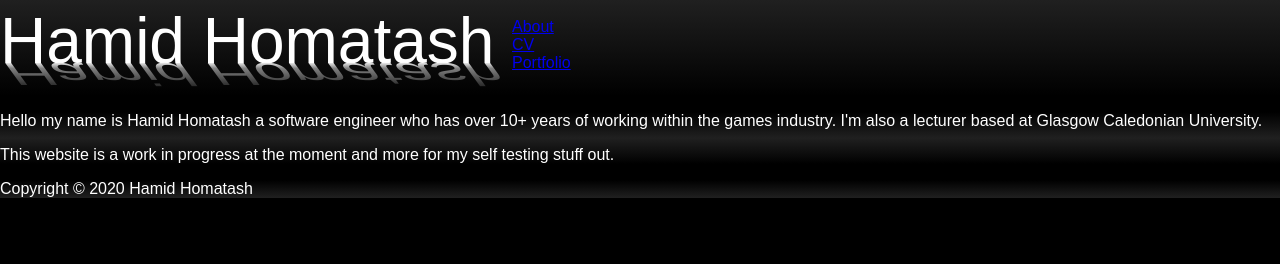
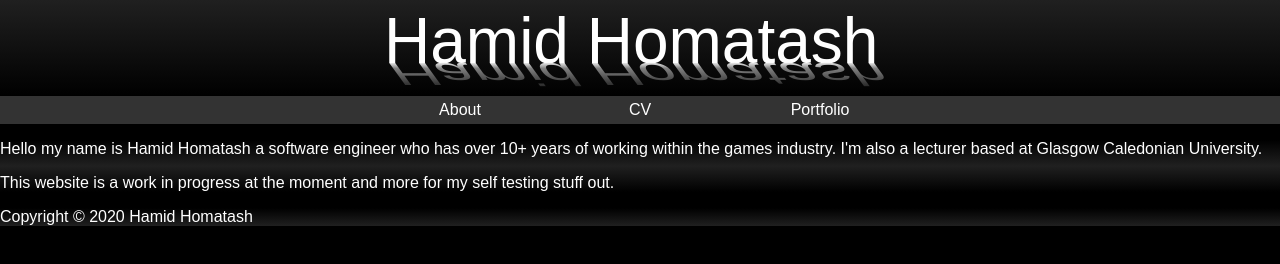
Before and after one commit to hamidhomatash/hamidhomatash.github.io, a plain HTML site: page index.html in a window 1280 px wide. Drawn offline with Linux system fonts and the light colour scheme.

Commit message:
Changed to using flexboxes as couldn't get layout to react as wanted

```diff
--- a/index.html
+++ b/index.html
@@ -3,16 +3,16 @@
 	<head>
 		<meta charset="utf-8" />
 		<meta http-equiv="Content-Type" content="text/html; charset=utf-8" />
+		<meta name="viewport" content="width=device-width, initial-scale=1">
 		<link rel="stylesheet" type="text/css" href="style.css">
 		<title>Hamid Homatash</title>
 	</head>
 	<body>
 
-		<div id="header" class="row">
-			<div class="column">
+		<div id="header">
 			<a href="index.html">
 				<svg xmlns="http://www.w3.org/2000/svg" width="512" height="96">
-						<text class="nameLogo" fill="currentColor" font-size="64" x="0" y="63" >Hamid Homatash</text>
+					<text class="nameText" fill="currentColor" font-size="64" x="0" y="63" >Hamid Homatash</text>
 					Hamid Homatash
 					<svg width="100%" height="100%">
 						<defs>
@@ -22,19 +22,18 @@
 								<stop offset="100%" style="stop-color:rgb(255,255,255);stop-opacity:1" />
 							</linearGradient>
 						</defs>
-							<text class="nameLogo" fill="url('#name_gradient')" font-size="64" x="0" y="95" transform="scale(1,-0.5) translate(34.5, -221) skewX(-20)">Hamid Homatash</text>
+						<text class="nameText" fill="url('#name_gradient')" font-size="64" x="0" y="95" transform="scale(1,-0.5) translate(34.5, -221) skewX(-20)">Hamid Homatash</text>
 					</svg>
 				</svg>
 			</a>
 		</div>
 
-			<div class="column">
-				<br/>
-				<a href="index.html" class="row">About</a>
-				<a href="index.html" class="row">CV</a>
-				<a href="index.html" class="row">Portfolio</a>
+		<div class="navbar">
+			<a href="index.html" class="column">About</a>
+			<a href="index.html" class="column">CV</a>
+			<a href="index.html" class="column">Portfolio</a>
 		</div>
-		</div>
+
 
 		<div id="content">
 			<p>
--- a/style.css
+++ b/style.css
@@ -8,25 +8,51 @@ body {
 div {
 }
 
-.nameLogo {
+.nameText {
 	color: white;
 	font-size: 64px;
 }
 
 .column {
-	float: left;
+	margin-left: auto;
+	margin-right: auto;
+	width: 50%;
 }
 
-/* Clear floats after the columns */
-.row:after {
-	content: "";
-	display: table;
-	clear: both;
+.row {
+	display: flex;
+	flex-wrap: wrap;
+}
+
+/* Style the top navigation bar */
+.navbar {
+	display: flex;
+	justify-content: center;
+	background-color: #333;
+}
+
+/* Style the navigation bar links */
+.navbar a {
+	color: white;
+	padding: 5px 5px;
+	text-decoration: none;
+	text-align: center;
+	width: 170px;
+	margin: 0;
+}
+
+/* Change color on hover */
+.navbar a:hover {
+	background-color: #ddd;
+	color: black;
 }
 
 #header {
 	background-image: linear-gradient(rgb(32,32,32), black);
-	display-type:
+	text-align: center;
+}
+#navBar {
+	float: left;
 }
 #content {
 	background-image: linear-gradient(black, rgb(32,32,32), black);
```
Lines whose indentation alone changed are shown as unchanged.
